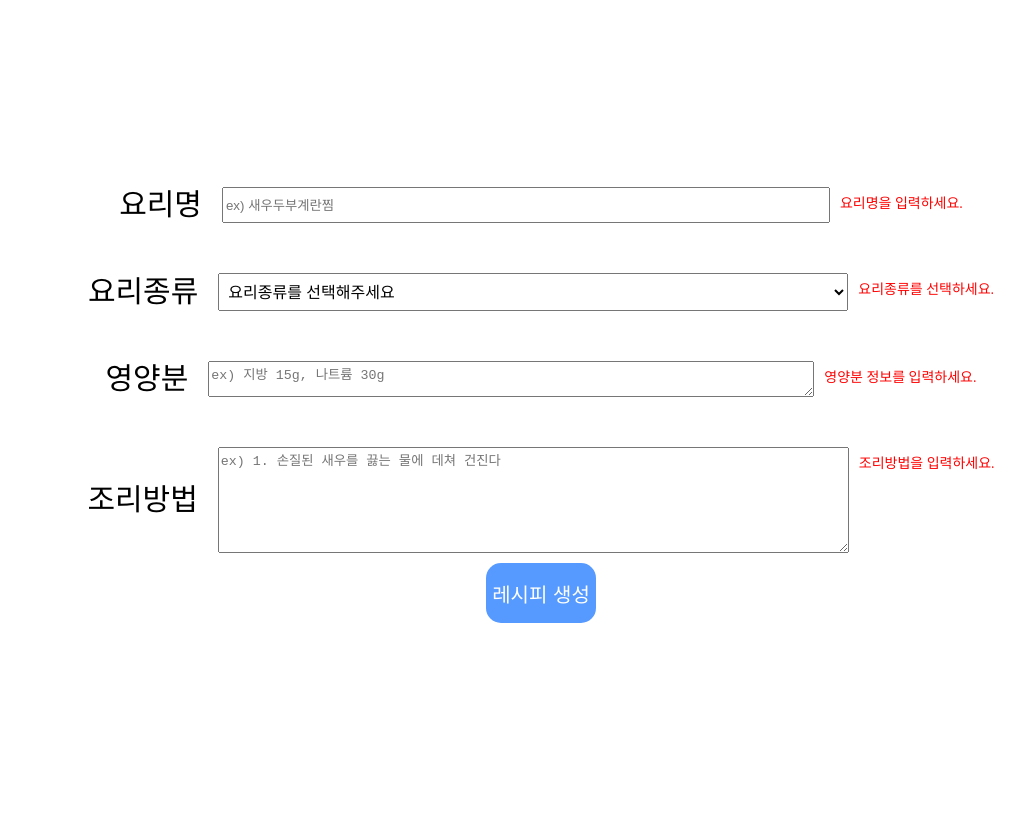
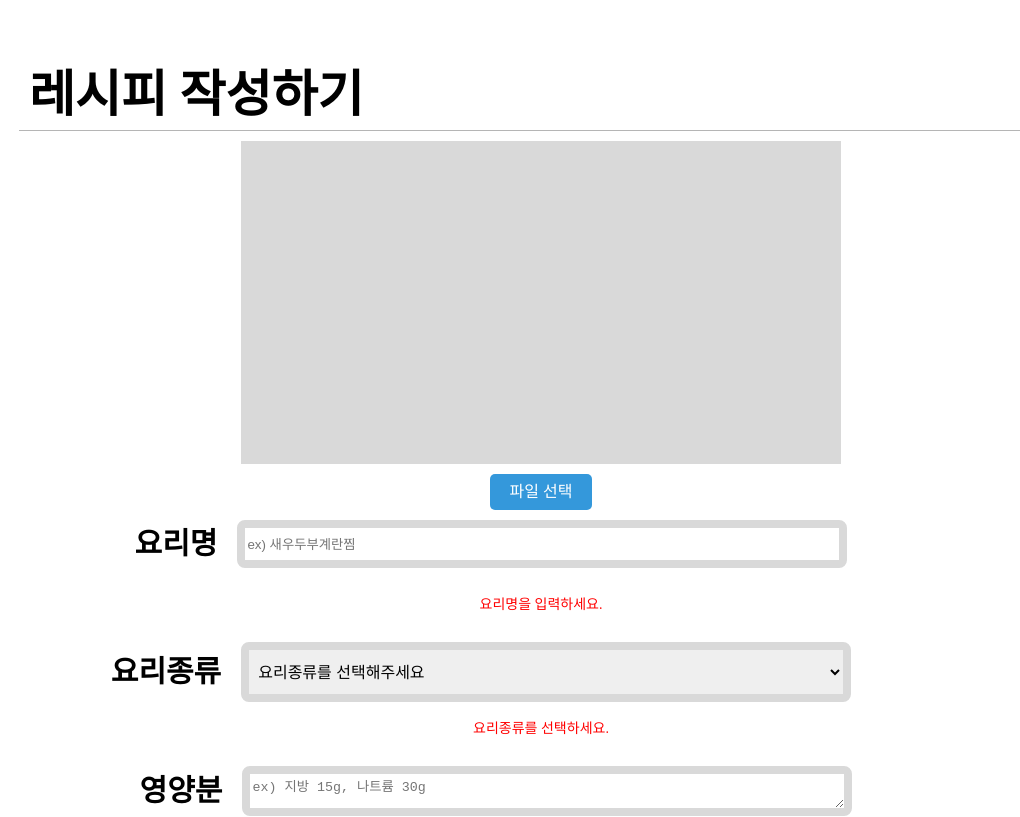
Before and after one commit to codestates-seb/seb45_main_017, a React (Create React App) app in the folder client/: page /recipe-create in a window 1280 px wide. Shown: the top 817 px of the page, without its empty margins (99-1119 px from the left). Built offline with nearby package versions, Linux system fonts and the light colour scheme; no server answers.

Commit message:
사진업로드추가

```diff
--- a/client/src/pages/CreateRecipe.js
+++ b/client/src/pages/CreateRecipe.js
@@ -9,11 +9,60 @@ const InputContainer = styled.div`
   justify-content: center;
   width: 100%;
   align-items: center;
-  height: 100vh;
+  .postBtn {
+    margin-bottom: 30px;
+  }
+  .fileInput {
+    opacity: 0;
+    width: 0.1px;
+    height: 0.1px;
+    position: absolute;
+    overflow: hidden;
+    z-index: -1;
+  }
+  .custom-label {
+    background-color: #3498db;
+    color: #fff;
+    padding: 10px 20px;
+    border-radius: 5px;
+    cursor: pointer;
+    &:hover {
+      background-color: rgba(0, 109, 205, 1);
+    }
+  }
+  .fileInput + .custom-label {
+    display: inline-block;
+  }
+  .fileInput + .custom-label + span {
+    display: none;
+  }
+
+  .Crtitle {
+    font-weight: bold;
+    font-size: 50px;
+    padding: 10px;
+    border-bottom: 1px solid rgba(181, 181, 181, 1);
+    width: 80%;
+    margin-top: 60px;
+  }
+  .recipe-form {
+    border: none;
+    width: 600px;
+    height: 323px;
+    margin: 10px;
+    text-align: center;
+    background-color: rgba(217, 217, 217, 1);
+  }
+  .fileInput {
+    margin-bottom: 25px;
+  }
+  .preview-image {
+    max-width: 100%;
+    z-index: 100000;
+  }
   .error-message {
     color: red;
-    margin-top: 10px;
-    margin-left: 10px;
+    margin-bottom: 20px;
     font-size: 14px;
   }
   .custom-select {
@@ -23,41 +72,58 @@ const InputContainer = styled.div`
     width: 200px;
   }
   .NameInput {
-    padding: 10px;
+    margin-top: 10px;
     margin-bottom: 30px;
+    margin-right: 100px;
     display: flex;
+    font-weight: bold;
     > input {
       margin-left: 20px;
       height: 30px;
-      width: 600px;
+      width: 590px;
+      border: 8px solid rgba(217, 217, 217, 1);
+      border-radius: 8px;
     }
   }
   .CategoryInput {
     padding: 10px;
     display: flex;
-    margin-bottom: 30px;
+    margin-bottom: 10px;
+    font-weight: bold;
+    margin-right: 120px;
     > select {
       margin-left: 20px;
-      width: 630px;
+      width: 610px;
+      height: 60px;
+      border: 8px solid rgba(217, 217, 217, 1);
+      border-radius: 8px;
     }
   }
   .NutrientInput {
     padding: 10px;
     display: flex;
-    margin-bottom: 30px;
+    margin-bottom: 10px;
+    font-weight: bold;
+    margin-right: 90px;
     > textarea {
       margin-left: 20px;
       height: 30px;
-      width: 600px;
+      width: 590px;
+      border: 8px solid rgba(217, 217, 217, 1);
+      border-radius: 8px;
     }
   }
   .PlanInput {
     padding: 10px;
     display: flex;
+    font-weight: bold;
+    margin-right: 110px;
     > textarea {
-      height: 100px;
+      height: 150px;
       margin-left: 20px;
-      width: 625px;
+      width: 590px;
+      border: 8px solid rgba(217, 217, 217, 1);
+      border-radius: 8px;
     }
   }
   .section {
@@ -73,6 +139,7 @@ const InputContainer = styled.div`
     height: 60px;
     font-size: 20px;
     color: white;
+    cursor: pointer;
     &:hover {
       background-color: rgba(0, 109, 205, 1);
     }
@@ -84,7 +151,9 @@ const CreateRecipe = () => {
   const [nutrients, setNutrients] = useState('');
   const [cookingMethod, setCookingMethod] = useState('');
   const [selectedCategory, setSelectedCategory] = useState('');
+  const [selectedImage, setSelectedImage] = useState(null);
   const [error, setError] = useState('');
+  const [imagePreviewUrl, setImagePreviewUrl] = useState('');
 
   const navigate = useNavigate();
 
@@ -104,43 +173,81 @@ const CreateRecipe = () => {
     return selectedCategory !== '';
   };
 
-  const handleRecipeSubmit = () => {
+  const handleImageSelect = (e) => {
+    const file = e.target.files[0];
+    if (file) {
+      setSelectedImage(file);
+
+      const imageUrl = URL.createObjectURL(file);
+      setImagePreviewUrl(imageUrl);
+    }
+  };
+
+  const handleRecipeSubmit = async () => {
     if (
       !validateRecipeName() ||
       !validateNutrients() ||
       !validateCookingMethod() ||
       !validateSelectedCategory() ||
-      /[!@#$%^&*(),.?":{}|<>]/.test(recipeName)
+      /[!@#$%^&*(),.?":{}|<>]/.test(recipeName) ||
+      !selectedImage
     ) {
-      setError('모든 필드에 특수문자를 제외한 값을 채워주세요');
+      setError(
+        '모든 필드에 특수문자를 제외한 값을 채워주세요 및 이미지를 선택하세요',
+      );
       return;
     }
 
     setError('');
 
-    const recipeData = {
-      recipeTitle: recipeName,
-      nutrition: nutrients,
-      recipeBody: cookingMethod,
-      recipeType: selectedCategory,
-    };
+    const recipeData = new FormData();
+    recipeData.append('memberId', '1');
+    recipeData.append('recipeTitle', recipeName);
+    recipeData.append('recipeType', selectedCategory);
+    recipeData.append('nutrition', nutrients);
+    recipeData.append('recipeBody', cookingMethod);
+    recipeData.append('image', selectedImage);
 
     const apiUrl = process.env.REACT_APP_API_URL;
 
-    axios
-      .post(`${apiUrl}/recipes`, recipeData)
-      .then((response) => {
+    try {
+      const response = await axios.post(apiUrl + '/recipes', recipeData, {
+        headers: {
+          'Content-Type': 'multipart/form-data',
+        },
+      });
       console.log('Recipe created:', response.data);
-        navigate('/mainpage');
-      })
-      .catch((error) => {
+      navigate('/recipes/main');
+    } catch (error) {
       console.error('Error creating recipe:', error);
-      });
+    }
   };
 
   return (
     <>
       <InputContainer>
+        <div className="Crtitle">레시피 작성하기</div>
+        <div className="recipe-form">
+          {imagePreviewUrl && (
+            <div className="image-preview">
+              <img
+                src={imagePreviewUrl}
+                alt="미리보기"
+                className="preview-image"
+              />
+            </div>
+          )}
+        </div>
+        <input
+          id="fileInput"
+          className="fileInput"
+          type="file"
+          accept="image/*"
+          onChange={handleImageSelect}
+        />
+        <label htmlFor="fileInput" className="custom-label">
+          파일 선택
+        </label>
         <div className="NameInput">
           <div className="section">요리명</div>
           <input
@@ -148,10 +255,10 @@ const CreateRecipe = () => {
             onChange={(e) => setRecipeName(e.target.value)}
             placeholder="ex) 새우두부계란찜"
           />
+        </div>
         {!validateRecipeName() && (
           <div className="error-message">요리명을 입력하세요.</div>
         )}
-        </div>
         <div className="CategoryInput">
           <div className="section">요리종류</div>
           <select
@@ -168,10 +275,10 @@ const CreateRecipe = () => {
             <option value="밥">밥</option>
             <option value="국&찌개">국&찌개</option>
           </select>
+        </div>
         {!validateSelectedCategory() && (
           <div className="error-message">요리종류를 선택하세요.</div>
         )}
-        </div>
         <div className="NutrientInput">
           <div className="section">영양분</div>
           <textarea
@@ -179,10 +286,10 @@ const CreateRecipe = () => {
             onChange={(e) => setNutrients(e.target.value)}
             placeholder="ex) 지방 15g, 나트륨 30g"
           />
+        </div>
         {!validateNutrients() && (
           <div className="error-message">영양분 정보를 입력하세요.</div>
         )}
-        </div>
         <div className="PlanInput">
           <div className="section">조리방법</div>
           <textarea
@@ -190,12 +297,14 @@ const CreateRecipe = () => {
             onChange={(e) => setCookingMethod(e.target.value)}
             placeholder="ex) 1. 손질된 새우를 끓는 물에 데쳐 건진다"
           />
+        </div>
         {!validateCookingMethod() && (
           <div className="error-message">조리방법을 입력하세요.</div>
         )}
-        </div>
         {error && <div className="error-message">{error}</div>}
-        <button onClick={handleRecipeSubmit}>레시피 생성</button>
+        <button className="postBtn" onClick={handleRecipeSubmit}>
+          레시피 생성
+        </button>
       </InputContainer>
     </>
   );
```
Lines whose indentation alone changed are shown as unchanged.
